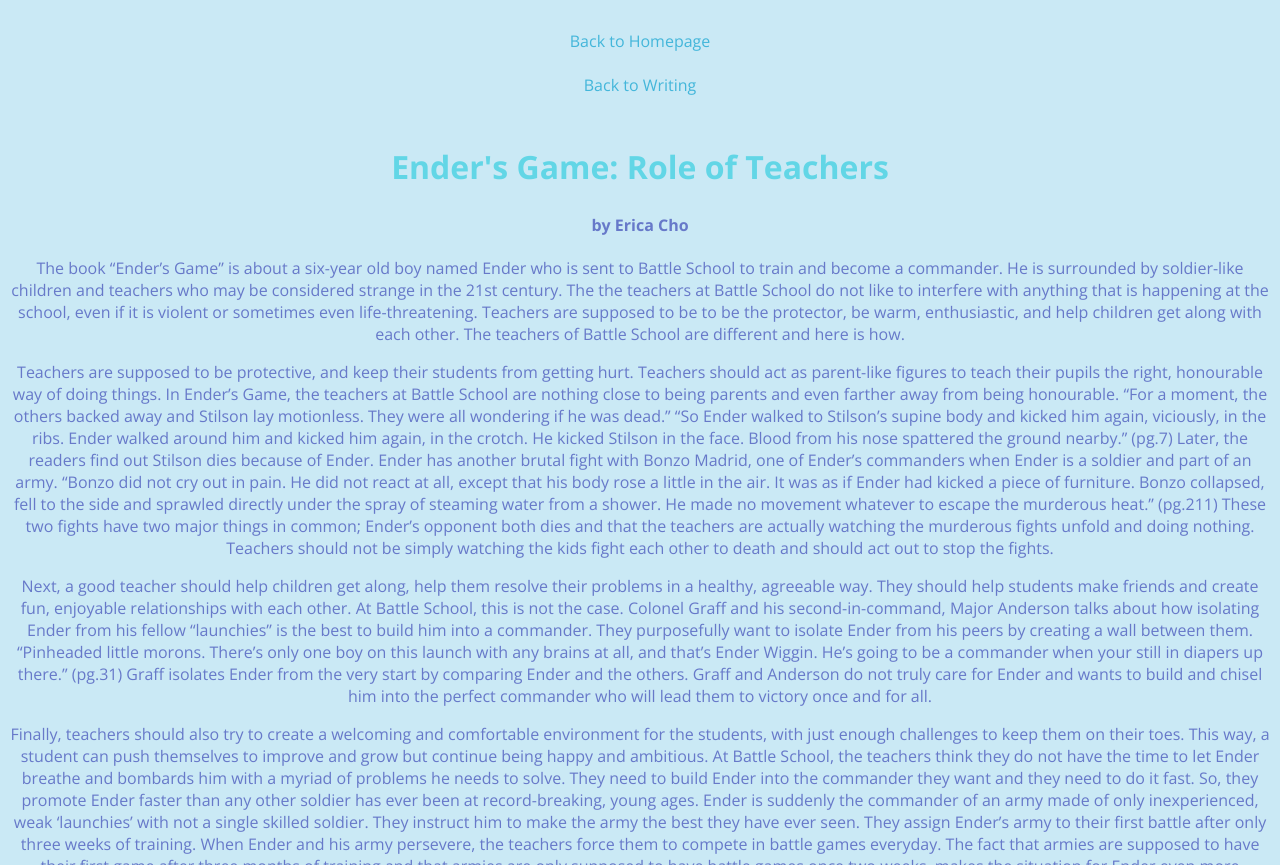
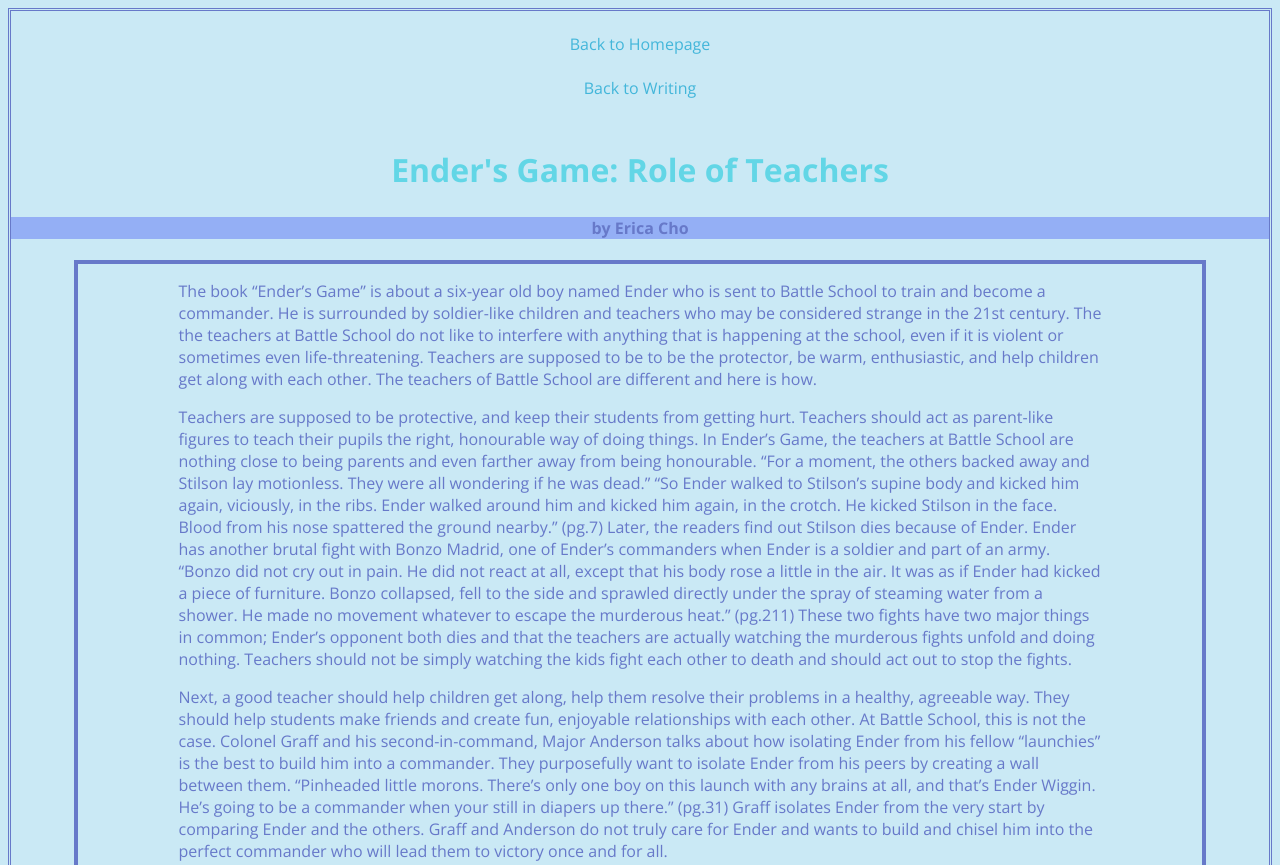
Before and after one commit to ericacho/ericacho.github.io, a plain HTML site: page writing/endersgame.html in a window 1280 px wide. Shown: the top 865 px of the page. Drawn offline with nearby package versions, Linux system fonts and the light colour scheme.

Commit message:
recent changes

```diff
--- a/style.css
+++ b/style.css
@@ -12,6 +12,8 @@ body {
     font-family: "Open Sans";
     background-color: #cae9f5;
     color:#6779c9;
+    border-style: double;
+
 
 }
 h1 {
@@ -37,6 +39,7 @@ h3 {
     font-weight: bold;
     text-decoration: underline;
     font-size: 1.8em;
+    color: blue
 }
 a:link,
 a:visited {
@@ -46,3 +49,15 @@ a:visited {
 a:hover {
 color:rgb(236, 171, 204);
 }
+.writing {
+    text-align: left;
+    border-style: solid;
+    border-width: 4px;
+    padding-left: 8%;
+    padding-right: 8%;
+    margin-left: 5%;
+    margin-right: 5%;
+}
+#by {
+    background-color: rgba(136, 161, 245, 0.808);
+}
--- a/writing/endersgame.html
+++ b/writing/endersgame.html
@@ -19,7 +19,8 @@
         <h2>Ender's Game: Role of Teachers</h2>
     </header>
     <section>
-        <h4>by Erica Cho</h4>
+            <h4 id="by">by Erica Cho</h4>
+        <div class="writing">
                 <p>
                     The book “Ender’s Game” is about a six-year old boy named Ender who is sent to Battle School to train and
                     become a commander. He is surrounded by soldier-like children and teachers who may be considered strange in
@@ -83,6 +84,8 @@
                     be there to support their students and help guide themselves to a bright and happy future. Teachers affect
                     children in quite big ways and they are very important in a child’s life.
                 </p>
+        </div>
+
     </section>
     <footer>
         <p>&copy; 2019</p>
```
Also changed, not shown: notes.html/cssNotes3.html (+0 -1 lines). Lines whose indentation alone changed are shown as unchanged.
